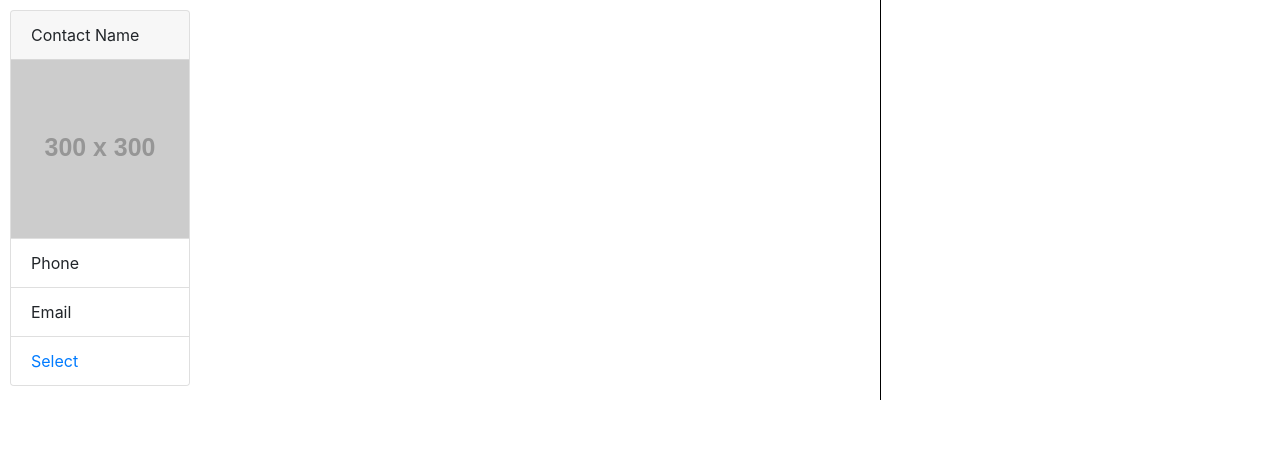
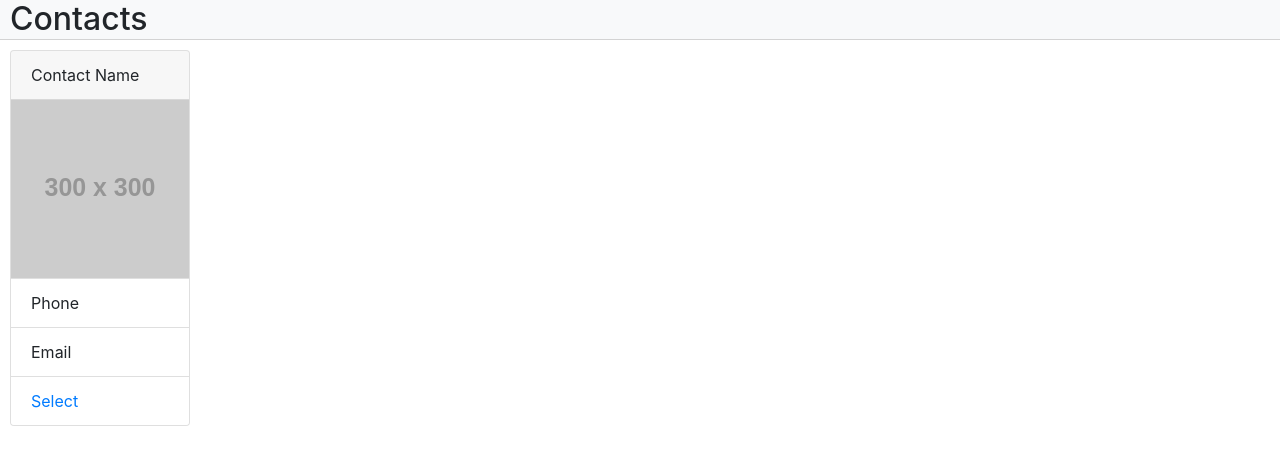
Before and after one commit to SamuelHWilson/131ContactInfo, a plain HTML site: page contact.html in a window 1280 px wide. Drawn offline with nearby package versions, Linux system fonts and the light colour scheme; placeholder pictures from the web are drawn by us.

Commit message:
Cleaned up popup layout, added header.

```diff
--- a/code.js
+++ b/code.js
@@ -1,3 +1,3 @@
 function OpenContact() {
-    window.open("contact.html", "contact-window", "width=600,height=400,resizable=no,menubar=no,location=no,toolbar=no");
+    window.open("contact.html", "contact-window", "width=600,height=440,resizable=no,menubar=no,location=no,toolbar=no");
 }
--- a/contact.html
+++ b/contact.html
@@ -8,6 +8,8 @@
         <link rel="stylesheet" href="styles.css">
     </head>
     <body>
+        <h2 id="contact-header" class="bg-light">Contacts</h2>
+
         <div id="contact-sidebar" class="card">
             <div class="card-header">Contact Name</div>
 
--- a/styles.css
+++ b/styles.css
@@ -1,7 +1,14 @@
+#contact-header {
+    height: 40px;
+    border-bottom: 1px solid lightgray;
+    padding-left: 10px;
+}
+
 #contact-sidebar {
+    position: absolute;
+    top: 40px;
     width: 180px;
     margin: 10px;
-    float: left;
 }
 #contact-sidebar .card-img {
     border-radius: 0px !important;
@@ -9,7 +16,8 @@
 
 #contact-area {
     width: 400px;
-    height: 400px;
-    border-left: 1px solid black;
+    margin: 50px 0px 10px 0px;
+    padding-left: 10px;
+    border-left: 1px solid lightgray;
     float: right;
 }
```
